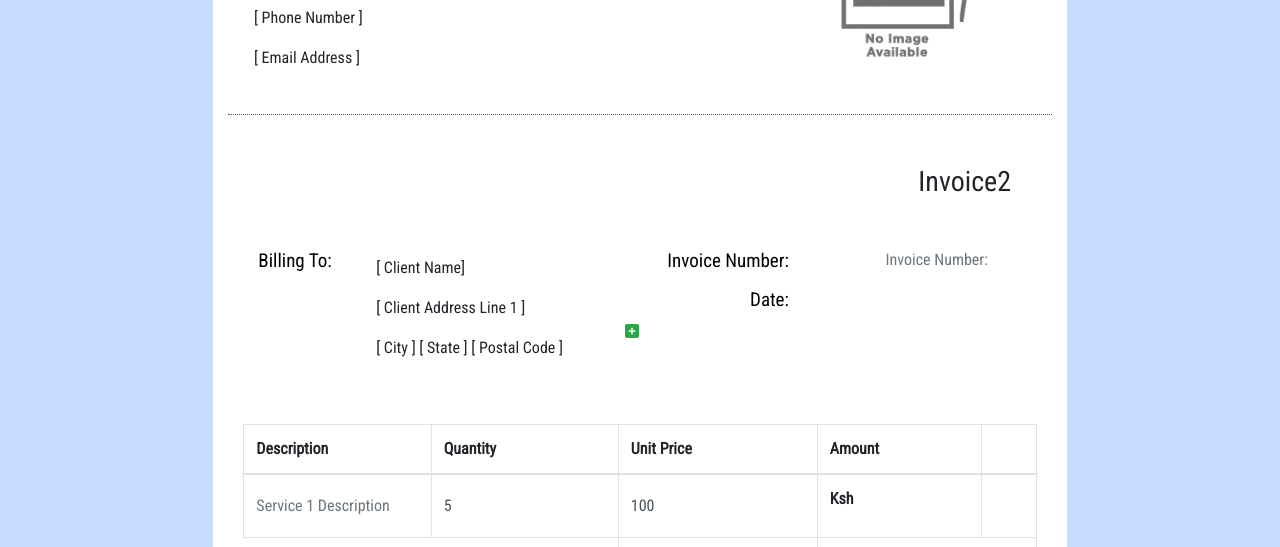
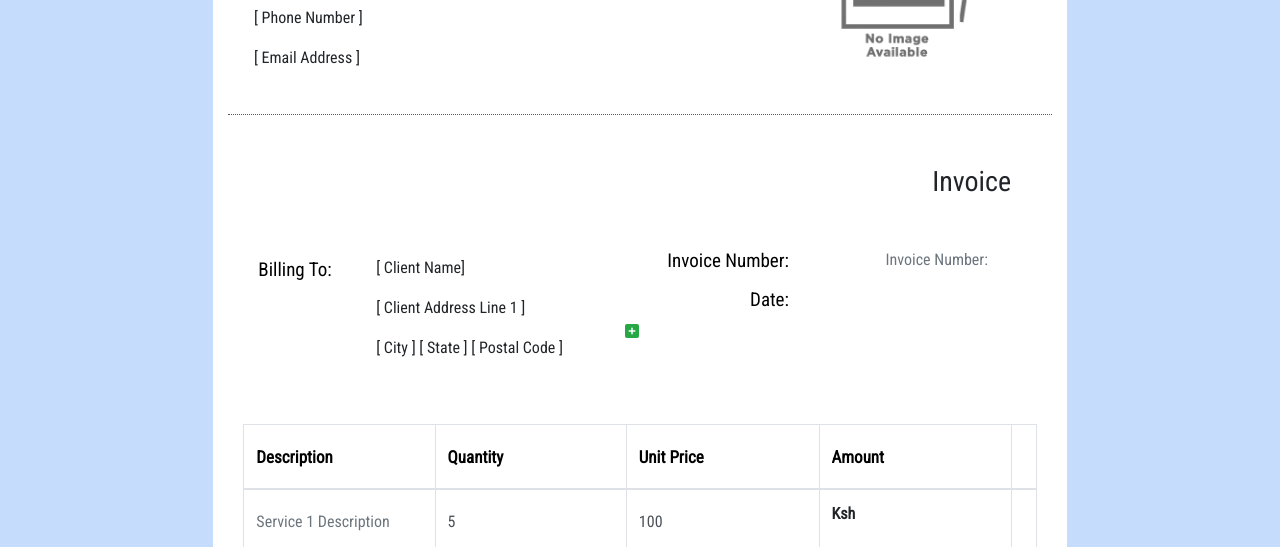
Before and after one commit to eugenewere/digital_reciept, a plain HTML site: page index.html in a window 1280 px wide. Shown: the part 238-785 px from the top of the page. Drawn offline with Linux system fonts and the light colour scheme; a script that the page names is missing.

Commit message:
ui changes

```diff
--- a/index.html
+++ b/index.html
@@ -119,11 +119,11 @@
                     <div class="col-sm-12 row mx-auto py-4">
                         <div id="work-title" class="col-sm-12 mb-3">
                             <div id="ck4" class="contents text-right">
-                                <h3 id="editor_title_t2" >Invoice2</h3>
+                                <h3 id="editor_title_t2" >Invoice</h3>
                             </div>
                         </div>
                         <div class="col-sm-12 col-md-6 row">
-                            <div class="col-sm-12 col-md-4">
+                            <div class="col-sm-12 col-md-4" style="padding-top: 9px">
                                 <label for="bs_billingto" class="no-label"></label>
                                 <input type="text" class="form-control no-border input_title_sm" id="bs_billingto" placeholder="Billing To: ">
                             </div>
@@ -166,11 +166,19 @@
                     <div class="col-sm-12 row mx-auto py-4">
                         <table  class="table table-bordered resizable" id="table">
                             <thead>
-                            <tr>
-                                <th scope="col">Description</th>
-                                <th scope="col">Quantity</th>
-                                <th scope="col">Unit Price</th>
-                                <th scope="col">Amount</th>
+                                <tr>
+                                <th scope="col">
+                                    <input class="form-control no-border input_title_sm font-weight-bolder" type="text" value="Description" placeholder="Description">
+                                </th>
+                                <th scope="col">
+                                    <input class="form-control no-border input_title_sm font-weight-bolder" type="text" value="Quantity" placeholder="Quantity">
+                                </th>
+                                <th scope="col">
+                                    <input class="form-control no-border input_title_sm font-weight-bolder" type="text" value="Unit Price" placeholder="Unit Price">
+                                </th>
+                                <th scope="col">
+                                    <input class="form-control no-border input_title_sm font-weight-bolder" type="text" value="Amount" placeholder="Amount">
+                                </th>
                                 <th scope="col" class="print_hide"></th>
                             </tr>
                             </thead>
--- a/static/main.css
+++ b/static/main.css
@@ -41,15 +41,12 @@ html,body{
     border-radius: 20px;
     width: 100%;
     height: 200px;
-    position: relative
-
+    position: relative;
 }
 .img_wrapper{
-
     display:flex;
     flex-direction: column;
     position: relative;
-    /*border: 1px dotted black;*/
     border-radius: 4px;
     width: 200px;
     height: 200px;
```
